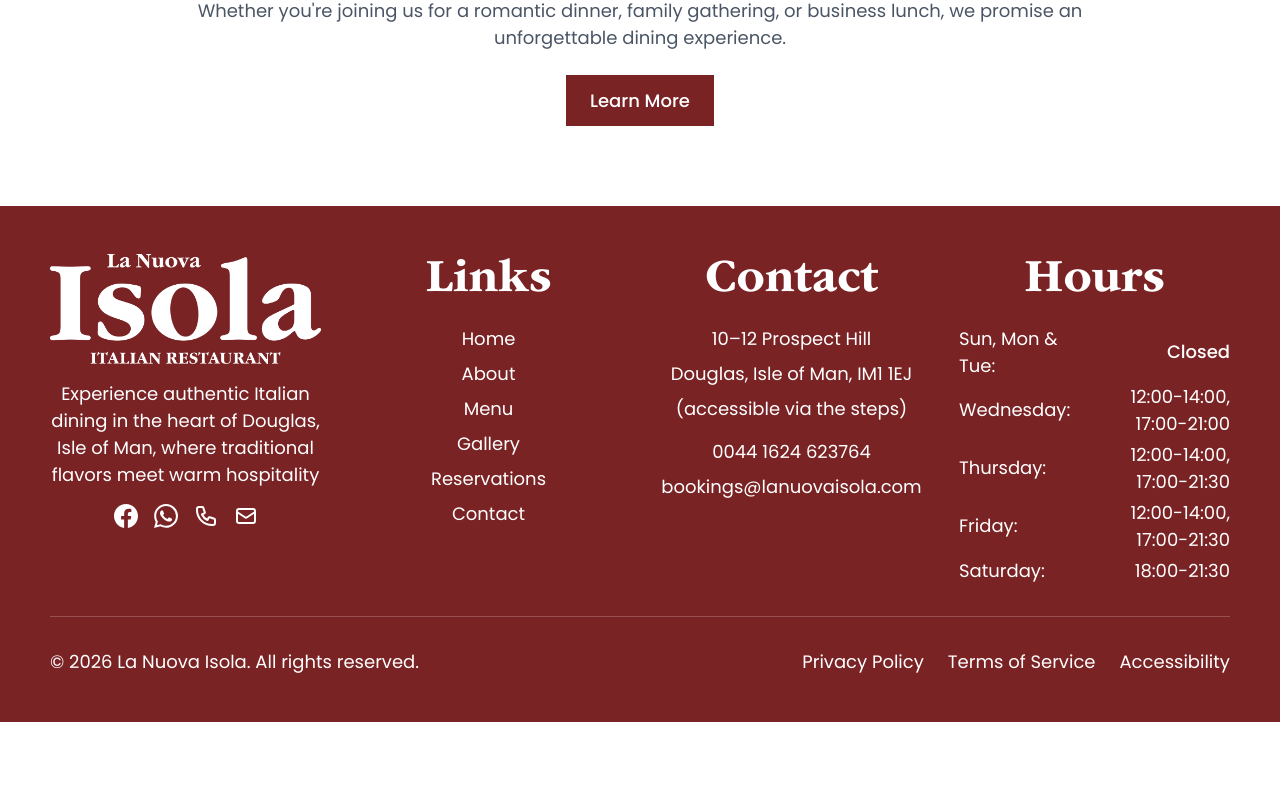
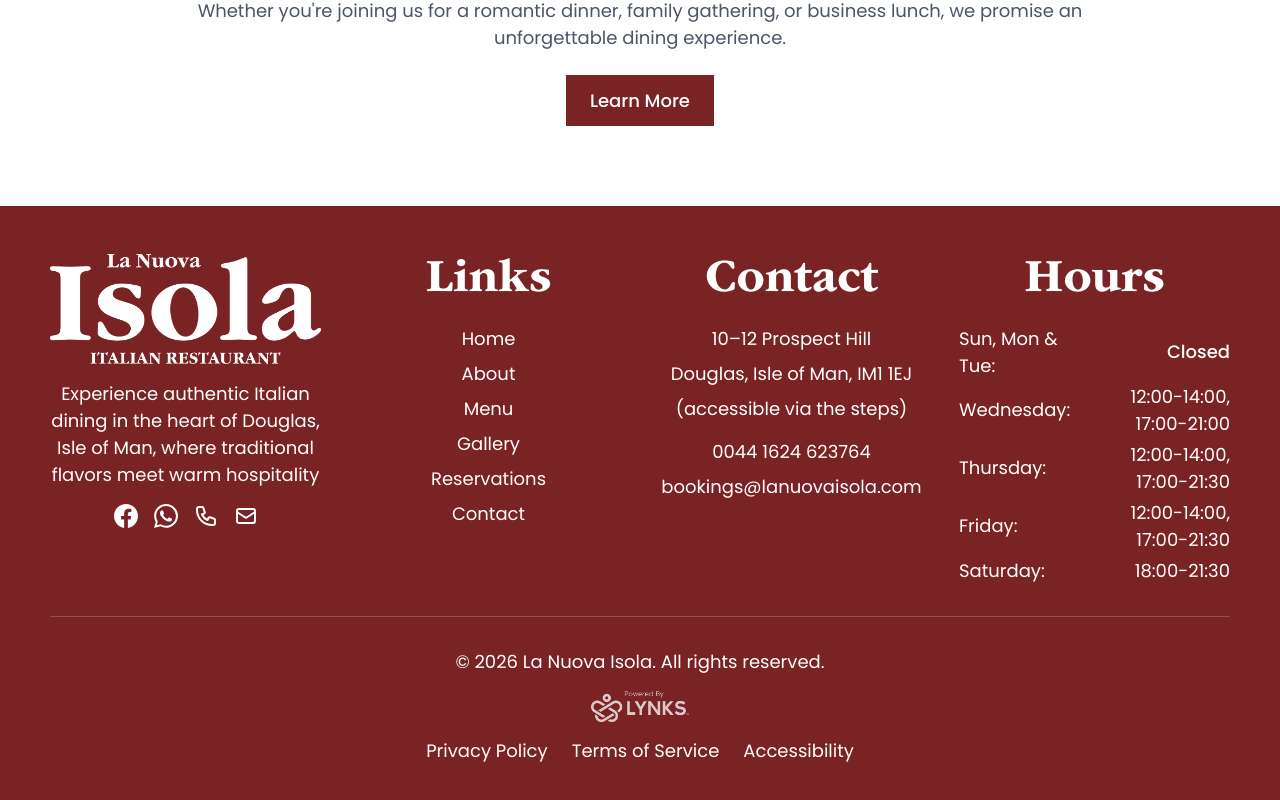
Before and after one commit to LYNKSPortal/la-nuova-isola-iom, a Next.js app: page / in a window 1280 px wide. Shown: the part 1256-2056 px from the top of the page. Before the commit the page ends 1978 px from the top, so only its background shows below. Built offline with nearby package versions, Linux system fonts and the light colour scheme.

Commit message:
Add powered-by-lynks.png image to footer between copyright and policy links

```diff
--- a/src/components/Footer.tsx
+++ b/src/components/Footer.tsx
@@ -125,11 +125,18 @@ export default function Footer() {
         </div>
 
         <div className="mt-8 pt-8 border-t border-white/20">
-          <div className="flex flex-col md:flex-row justify-between items-center">
+          <div className="flex flex-col items-center space-y-4">
             <p className="text-white text-sm">
               &copy; 2026 La Nuova Isola. All rights reserved.
             </p>
-            <div className="flex space-x-6 mt-4 md:mt-0">
+            <div className="flex items-center justify-center">
+              <img
+                src="/powered-by-lynks.png"
+                alt="Powered by LYNKS"
+                className="h-8 w-auto opacity-75 hover:opacity-100 transition-opacity"
+              />
+            </div>
+            <div className="flex space-x-6">
               <a href="/privacy" className="text-white hover:text-gray-300 text-sm transition-colors">Privacy Policy</a>
               <a href="/terms" className="text-white hover:text-gray-300 text-sm transition-colors">Terms of Service</a>
               <a href="/accessibility" className="text-white hover:text-gray-300 text-sm transition-colors">Accessibility</a>
```
Also changed, not shown: public/powered-by-lynks.png (added).
